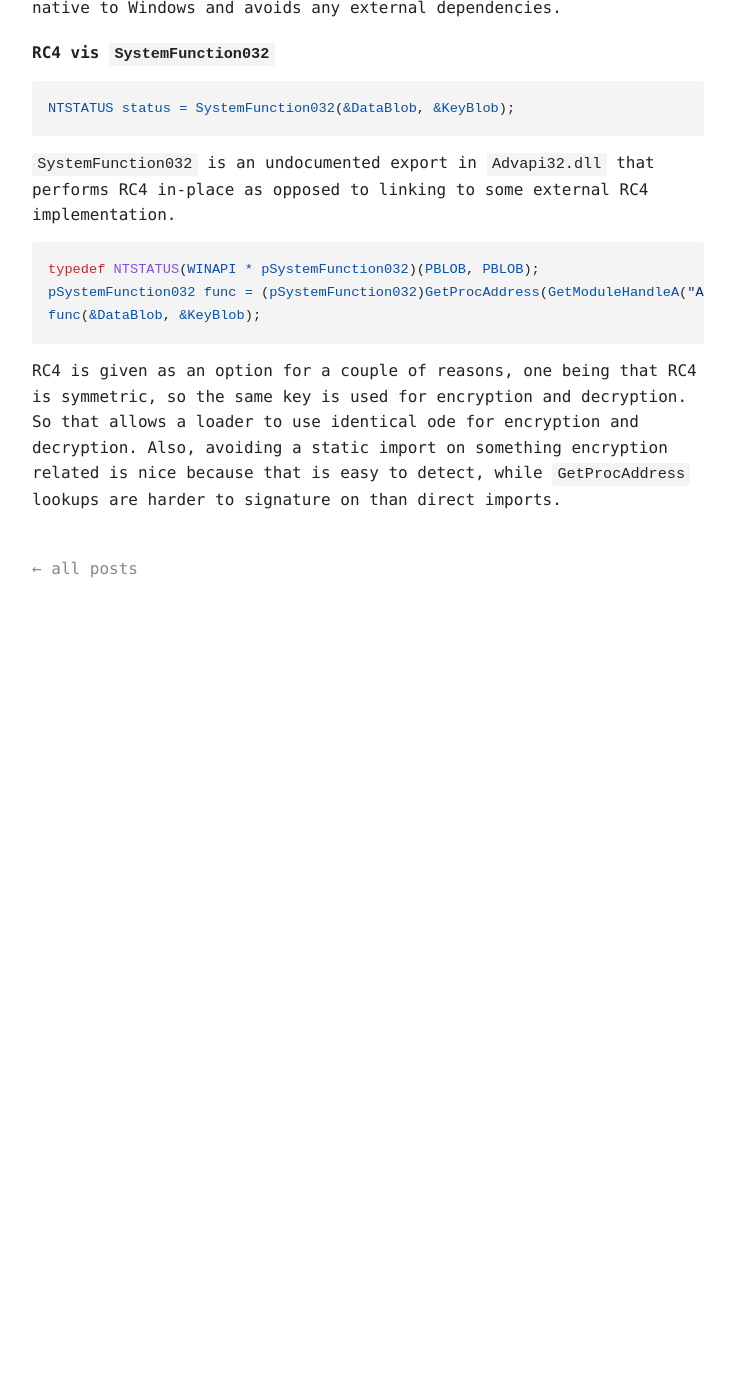
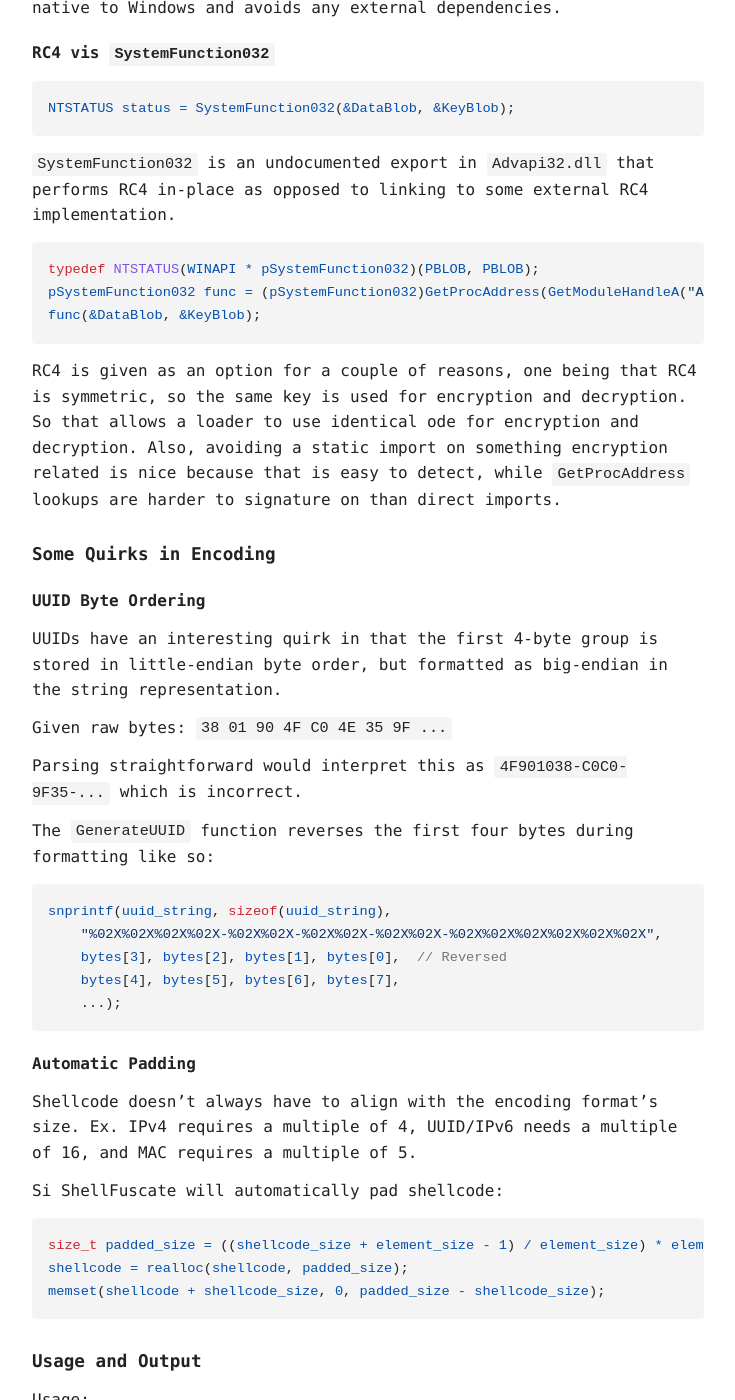
Before and after one commit to hol-jud18/hol-jud18.github.io, a Jekyll site: the page built from _posts/2026-05-20-shellfuscate.md, in a window 1280 px wide and 1400 px high, scrolled down 1146 px. Shown: the whole window, without its empty margins (272-1007 px from the left). Built offline with Jekyll 4.4.1, drawn with Linux system fonts in a browser that asks for light colours; before the commit the page ends 1776 px from its top, so only the background shows below that; some of the changed text lies outside the part shown.

Commit message:
finishing shellfuscate blog

````diff
--- a/_posts/2026-05-20-shellfuscate.md
+++ b/_posts/2026-05-20-shellfuscate.md
@@ -48,3 +48,67 @@
 ```
 
 RC4 is given as an option for a couple of reasons, one being that RC4 is symmetric, so the same key is used for encryption and decryption. So that allows a loader to use identical ode for encryption and decryption. Also, avoiding a static import on something encryption related is nice because that is easy to detect, while `GetProcAddress` lookups are harder to signature on than direct imports.
+
+## Some Quirks in Encoding
+
+### UUID Byte Ordering
+
+UUIDs have an interesting quirk in that the first 4-byte group is stored in little-endian byte order, but formatted as big-endian in the string representation.
+
+Given raw bytes: `38 01 90 4F C0 4E 35 9F ...`
+
+Parsing straightforward would interpret this as `4F901038-C0C0-9F35-...`
+which is incorrect.
+
+The `GenerateUUID` function reverses the first four bytes during formatting like so:
+
+```c
+snprintf(uuid_string, sizeof(uuid_string),
+    "%02X%02X%02X%02X-%02X%02X-%02X%02X-%02X%02X-%02X%02X%02X%02X%02X%02X",
+    bytes[3], bytes[2], bytes[1], bytes[0],  // Reversed
+    bytes[4], bytes[5], bytes[6], bytes[7],
+    ...);
+```
+
+### Automatic Padding
+
+Shellcode doesn't always have to align with the encoding format's size. Ex. IPv4 requires a multiple of 4, UUID/IPv6 needs a multiple of 16, and MAC requires a multiple of 5.
+
+Si ShellFuscate will automatically pad shellcode:
+
+```c
+size_t padded_size = ((shellcode_size + element_size - 1) / element_size) * element_size;
+shellcode = realloc(shellcode, padded_size);
+memset(shellcode + shellcode_size, 0, padded_size - shellcode_size);
+```
+
+## Usage and Output
+
+Usage:
+
+```bash
+ShellFuscate.exe -f shell.bin -fmt uuid -enc aes
+```
+
+Output:
+
+```c
+unsigned char AesKey[] = { 0x3A, 0x1F, 0x2E, 0x7C, ... };
+unsigned char AesIv[]  = { 0xC2, 0x44, 0x9B, 0xE1, ... };
+
+char* UuidArray[12] = {
+    "E3A12F4B-9C01-3D7F-A2B8-5F1E9C3D8A4E",
+    "B7F5C2D9-1E4A-6B3F-9A2C-D8E1F3C5A7B9",
+    ...
+};
+
+#define NumberOfElements 12
+```
+
+A loader then:
+
+1. Declares or imports the `AesKey`, `AesIv`, and `UuidArray`.
+2. For each UUID string, parses it into bytes.
+3. Passes these bytes to `BCryptDecrypt` with the key/IV.
+4. Concatenates the plaintext chunks.
+5. Allocates executable memory, copies the decoded shellcode, and transfers execution.
````
